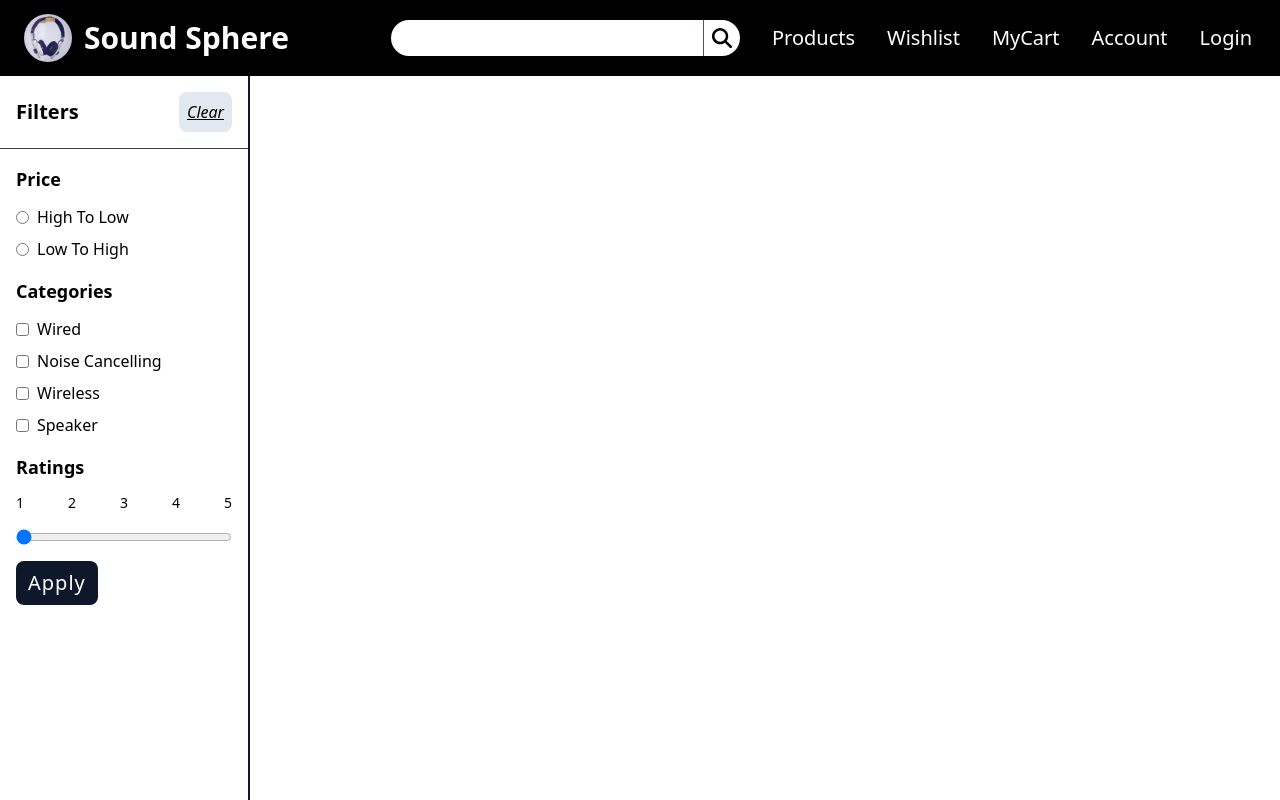
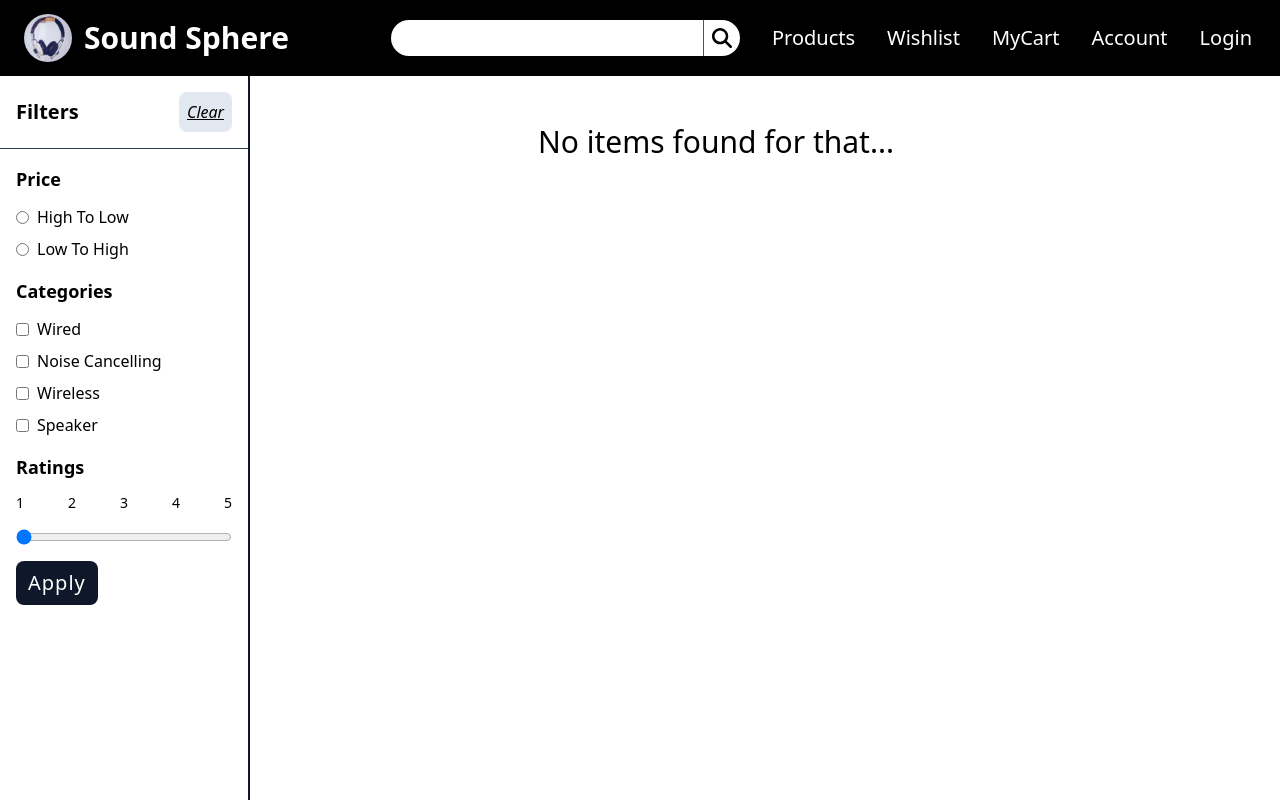
Before and after one commit to Aayush259/E-Commerce, a React (Vite) app: page /E-Commerce/products/category/1 in a window 1280 px wide. Built offline with nearby package versions, Linux system fonts and the light colour scheme.

Commit message:
Improved product search

```diff
--- a/src/components/nav/Search.jsx
+++ b/src/components/nav/Search.jsx
@@ -13,6 +13,12 @@ export default function Search() {
         }
     };
 
+    const handleInputChange = () => {
+        if (!inputRef.current.value) {
+            navigate(`/E-Commerce/products/`);
+        };
+    };
+
     return (
         <div className="bg-white max-w-[90%] mx-auto my-5 rounded-3xl text-black font-normal overflow-hidden flex flex-row items-center justify-center">
             <label htmlFor="searchBar">
@@ -26,6 +32,7 @@ export default function Search() {
                             handleSearchBtnClick()
                         }
                     }}
+                    onChange={handleInputChange}
                 />
             </label>
             <button
--- a/src/components/products/Products.jsx
+++ b/src/components/products/Products.jsx
@@ -98,9 +98,19 @@ export default function Product() {
             <div className="flex flex-row justify-start items-center flex-wrap gap-4 mx-8 my-4 lg:ml-72 lg:mr-64">
                 {
                     productsToDisplay ? (
-                        productsToDisplay.map(product => (
-                            <ProductCard key={product['name']} productDetails={product} />
-                        ))
+
+                        productsToDisplay.length <= 0 ? (
+                            <p
+                                className="text-xl md:text-3xl text-center my-8"
+                            >
+                                No items found for that...
+                            </p>
+                        ) : (
+                            productsToDisplay.map(product => (
+                                <ProductCard key={product['name']} productDetails={product} />
+                            ))
+                        )
+
                     ) : <Loader />
                 }
             </div>
```
